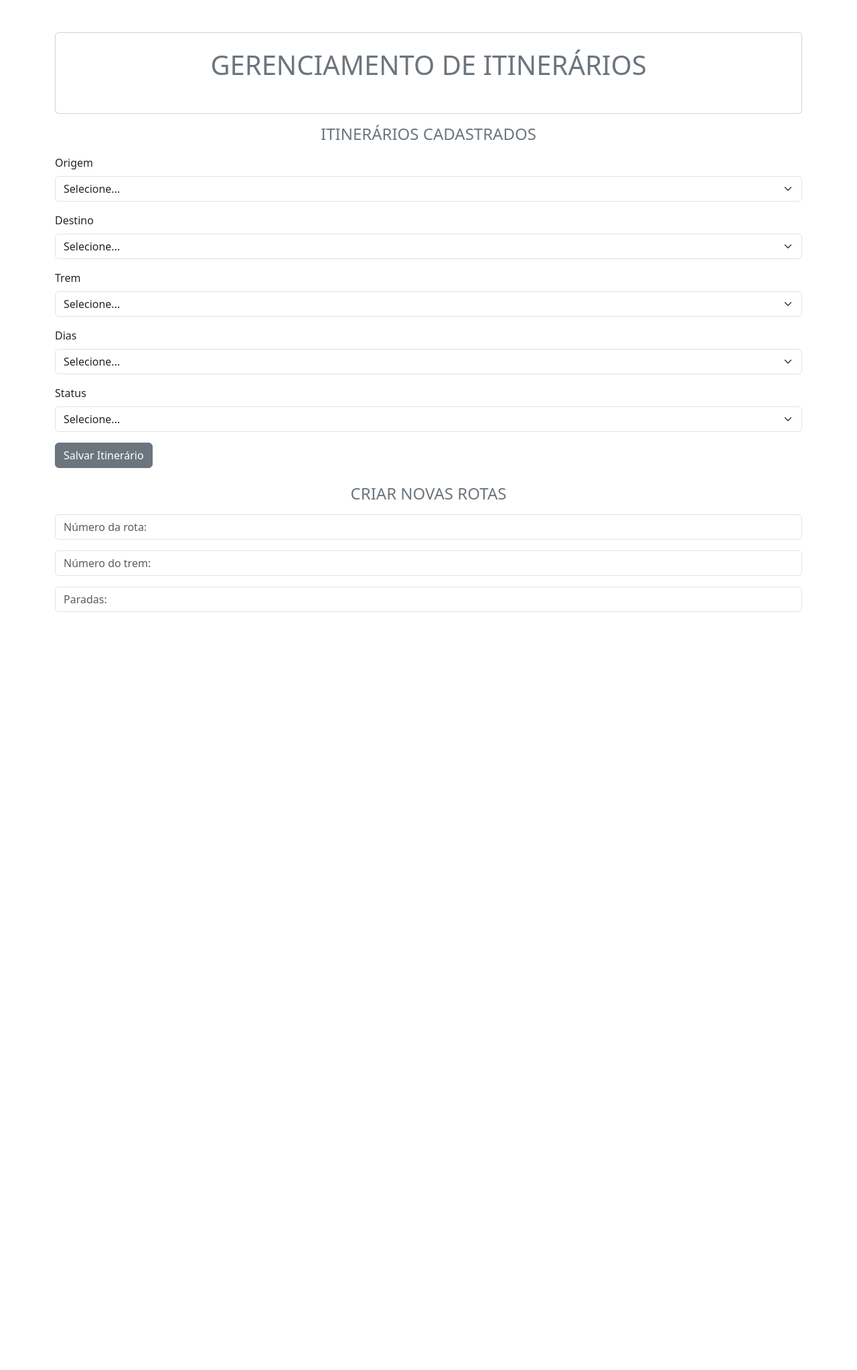
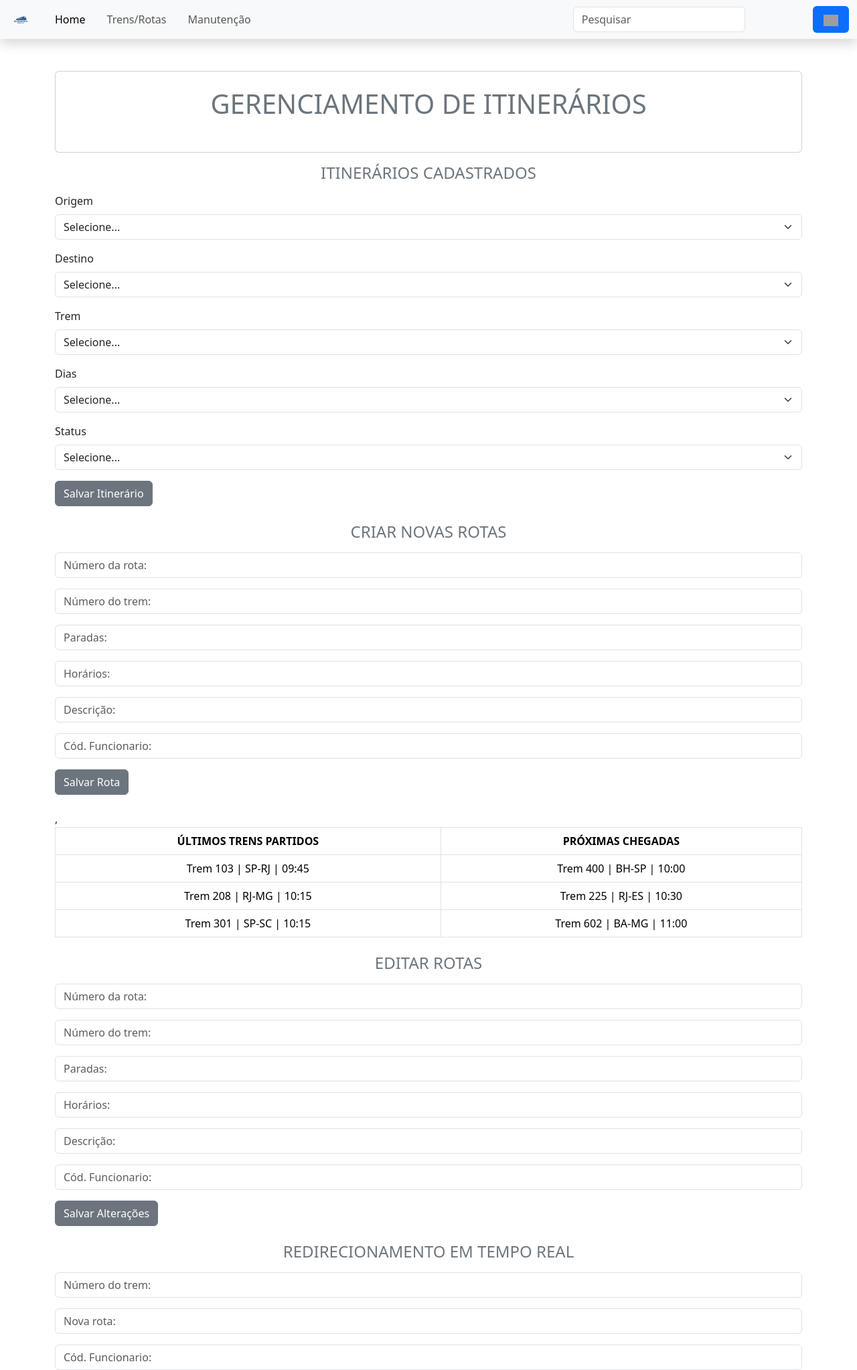
Before and after one commit to danielmuitolegal/ExpressoReal, a PHP site: the page made by paginas/itinerários/itinerários.php in a window 1280 px wide. Shown: the whole page at 67% size. Before the commit the page ends 914 px from the top, so only its background shows below. Run offline with PHP 8.4, Linux system fonts and the light colour scheme; grey boxes are pictures that could not be loaded.

Commit message:
trem e rotas

```diff
--- a/paginas/itinerários/itinerários.php
+++ b/paginas/itinerários/itinerários.php
@@ -19,6 +19,39 @@ include("../../bdd/database.php");
 </head>
 
 <body>
+
+    <nav class="navbar navbar-expand-lg navbar-light bg-light shadow">
+        <div class="container-fluid">
+            <a class="navbar-brand" href="#">
+                <img src="../../imagens/logo.png" alt="logo" width="38" height="30" loading="lazy">
+            </a>
+            <button class="navbar-toggler" type="button" data-bs-toggle="collapse" data-bs-target="#navbarNav">
+                <span class="navbar-toggler-icon"></span>
+            </button>
+
+            <div class="collapse navbar-collapse" id="navbarNav">
+                <ul class="navbar-nav me-auto mb-2 mb-lg-0">
+                    <li class="nav-item mx-2"><a class="nav-link active" href="#">Home</a></li>
+                    <li class="nav-item mx-2"><a class="nav-link" href="#">Trens/Rotas</a></li>
+                    <li class="nav-item mx-2"><a class="nav-link" href="#">Manutenção</a></li>
+                </ul>
+
+                <form class="d-flex" role="search">
+                    <input class="form-control me-2" type="search" placeholder="Pesquisar" aria-label="Search">
+                    <button class="btn btn-outline-light" type="submit">Buscar</button>
+                </form>
+
+                <ul class="nav nav-pills ms-3">
+                    <li class="nav-item">
+                        <a class="nav-link bg-primary text-white" href="#">
+                            <img src="https://www.svgrepo.com/show/431413/alert.svg" alt="alerta" width="22">
+                        </a>
+                    </li>
+                </ul>
+            </div>
+        </div>
+    </nav>
+
     <div class="container mt-5">
         <div class="card p-4">
             <h1 class=" text-center mb-4 text-secondary">GERENCIAMENTO DE ITINERÁRIOS</h1>
@@ -84,7 +117,7 @@ include("../../bdd/database.php");
                 <select id="tipo" name="tipo" class="form-select" required>
                     <option value="">Selecione...</option>
                     <option value="Ativo">Ativo</option>
-                    <option value="Inativo">Inativo</option>
+                    <option value="Inati-=-=-vo">Inativo</option>
                 </select>
             </div>
         </form>
@@ -103,7 +136,85 @@ include("../../bdd/database.php");
         <input type="text" id="titulo" name="titulo" class="form-control mt-3" placeholder="Paradas:"
             maxlength="80" required>
 
+        <input type="text" id="titulo" name="titulo" class="form-control mt-3" placeholder="Horários:"
+            maxlength="80" required>
+
+        <input type="text" id="titulo" name="titulo" class="form-control mt-3" placeholder="Descrição:"
+            maxlength="80" required>
+
+        <input type="text" id="titulo" name="titulo" class="form-control mt-3" placeholder="Cód. Funcionario:"
+            maxlength="80" required>
+        <button type="submit" class="btn btn-secondary w-300 mt-3">Salvar Rota</button>
+
+        <div class="mb-3 mt-4">
+            </textarea>
+            <table class="table table-striped table-bordered text-center">
+                <thead>
+                    <tr>
+                        <th>ÚLTIMOS TRENS PARTIDOS</th>,
+
+                        <th>PRÓXIMAS CHEGADAS</th>
+
+                    </tr>
+                    <tr>
+                        <td>Trem 103 | SP-RJ | 09:45</td>
+                        <td>Trem 400 | BH-SP | 10:00</td>
+                    </tr>
+                    <tr>
+                        <td>Trem 208 | RJ-MG | 10:15</td>
+                        <td>Trem 225 | RJ-ES | 10:30</td>
+                    </tr>
+                    <tr>
+                        <td>Trem 301 | SP-SC | 10:15</td>
+                        <td>Trem 602 | BA-MG | 11:00</td>
+                    </tr>
+                </thead>
+
+                <tbody>
+
+                </tbody>
+            </table>
+
+            </textarea>
+
+
+
+            <div class="mb-3 mt-4">
+                </textarea>
+            </div>
+            <h4 class=" text-center text-secondary mb-3">EDITAR ROTAS</h4>
+            <input type="text" id="titulo" name="titulo" class="form-control" placeholder="Número da rota:"
+                maxlength="80" required>
+
+            <input type="text" id="titulo" name="titulo" class="form-control mt-3" placeholder="Número do trem:"
+                maxlength="80" required>
+
+            <input type="text" id="titulo" name="titulo" class="form-control mt-3" placeholder="Paradas:"
+                maxlength="80" required>
+
+            <input type="text" id="titulo" name="titulo" class="form-control mt-3" placeholder="Horários:"
+                maxlength="80" required>
+
+            <input type="text" id="titulo" name="titulo" class="form-control mt-3" placeholder="Descrição:"
+                maxlength="80" required>
+
+            <input type="text" id="titulo" name="titulo" class="form-control mt-3" placeholder="Cód. Funcionario:"
+                maxlength="80" required>
+            <button type="submit" class="btn btn-secondary w-300 mt-3">Salvar Alterações</button>
+        </div>
+
+        <div class="mb-3 mt-4">
+            </textarea>
+        </div>
+        <h4 class=" text-center text-secondary mb-3">REDIRECIONAMENTO EM TEMPO REAL</h4>
+        <input type="text" id="titulo" name="titulo" class="form-control" placeholder="Número do trem:"
+            maxlength="80" required>
+
+        <input type="text" id="titulo" name="titulo" class="form-control mt-3" placeholder="Nova rota:"
+            maxlength="80" required>
+
+        <input type="text" id="titulo" name="titulo" class="form-control mt-3" placeholder="Cód. Funcionario:"
+            maxlength="80" required>
+
 
     </div>
-
- </div>
```
